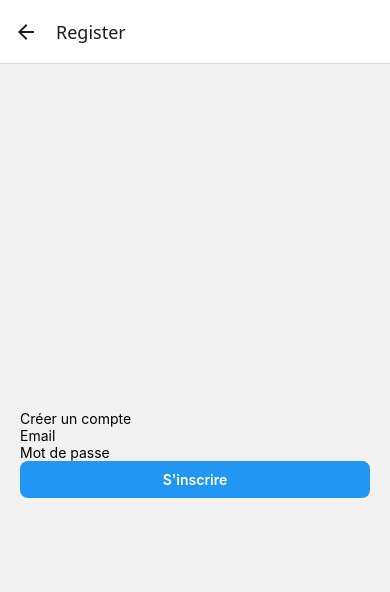
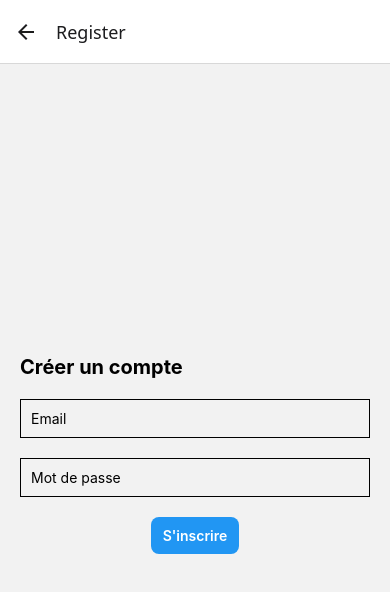
Before and after one commit to BaptisteAll/ExamMobile, a React Native app: screen /Register in a window 390 px wide. Shown: the top 592 px of the page. Built offline with nearby package versions, Linux system fonts and the light colour scheme.

Commit message:
Version finale EventEase

```diff
--- a/screens/RegisterScreen.js
+++ b/screens/RegisterScreen.js
@@ -1,42 +1,42 @@
 // Écran d'inscription : enregistre un nouveau compte (email + mot de passe) dans AsyncStorage
-
-import { useState } from 'react';
-import { View, Text, TextInput, StyleSheet } from 'react-native';
-import AsyncStorage from '@react-native-async-storage/async-storage';
+import { useState } from "react";
+import { View, Text, TextInput, StyleSheet } from "react-native";
+import AsyncStorage from "@react-native-async-storage/async-storage";
 import AppButton from "../components/AppButton";
 
 export default function RegisterScreen({ navigation }) {
-  const [email, setEmail] = useState('');
-  const [password, setPassword] = useState('');
-  const [error, setError] = useState('');
+	// Un état par champ du formulaire, plus un pour le message d'erreur
+	const [email, setEmail] = useState("");
+	const [password, setPassword] = useState("");
+	const [error, setError] = useState("");
 
-  //vérifie les champs, contrôle le doublon, puis enregistre.
+	// Vérifie les champs, contrôle le doublon, puis enregistre
 	const handleRegister = async () => {
-    if (email === '' || password === '') {
-      setError('Merci de remplir tous les champs');
+		if (email === "" || password === "") {
+			setError("Merci de remplir tous les champs");
 			return;
 		}
 
 		// Lit la liste des comptes enregistrés (liste vide si personne ne s'est inscrit)
-    const saved = await AsyncStorage.getItem('users');
+		const saved = await AsyncStorage.getItem("users");
 		const users = saved !== null ? JSON.parse(saved) : [];
 
 		// Vérifie si un compte existe déjà avec cet email
 		const alreadyExists = users.some((user) => user.email === email);
 		if (alreadyExists) {
-      setError('Cet email est déjà utilisé');
+			setError("Cet email est déjà utilisé");
 			return;
 		}
 
 		// Ajoute le nouveau compte à la liste, puis la réécrit dans AsyncStorage
 		users.push({ email, password });
-    await AsyncStorage.setItem('users', JSON.stringify(users));
+		await AsyncStorage.setItem("users", JSON.stringify(users));
 		navigation.goBack();
 	};
 
 	return (
 		<View style={styles.container}>
-      <Text>Créer un compte</Text>
+			<Text style={styles.title}>Créer un compte</Text>
 			<TextInput
 				placeholder="Email"
 				value={email}
@@ -50,13 +50,19 @@ export default function RegisterScreen({ navigation }) {
 				secureTextEntry={true}
 				style={styles.input}
 			/>
-      {error !== '' && <Text style={{ color: 'red' }}>{error}</Text>}
+			{error !== "" && <Text style={styles.error}>{error}</Text>}
+			<View style={styles.buttonWrapper}>
 				<AppButton title="S'inscrire" onPress={handleRegister} />
+			</View>
 		</View>
 	);
 }
 
+// Styles regroupés au même endroit (équivalent d'un fichier CSS)
 const styles = StyleSheet.create({
-	container: { flex: 1, justifyContent: 'center', padding: 20 },
-	card: { borderWidth: 1, padding: 10, marginVertical: 10 },
+	container: { flex: 1, justifyContent: "center", padding: 20 },
+	title: { fontWeight: "bold", fontSize: 20, marginBottom: 10 },
+	input: { borderWidth: 1, padding: 10, marginVertical: 10 },
+	error: { color: "red" },
+	buttonWrapper: { alignItems: "center", marginTop: 10 },
 });
```
Also changed, not shown: 1 other file (tests, documents, lock files or other folders). Lines whose indentation alone changed are shown as unchanged.
